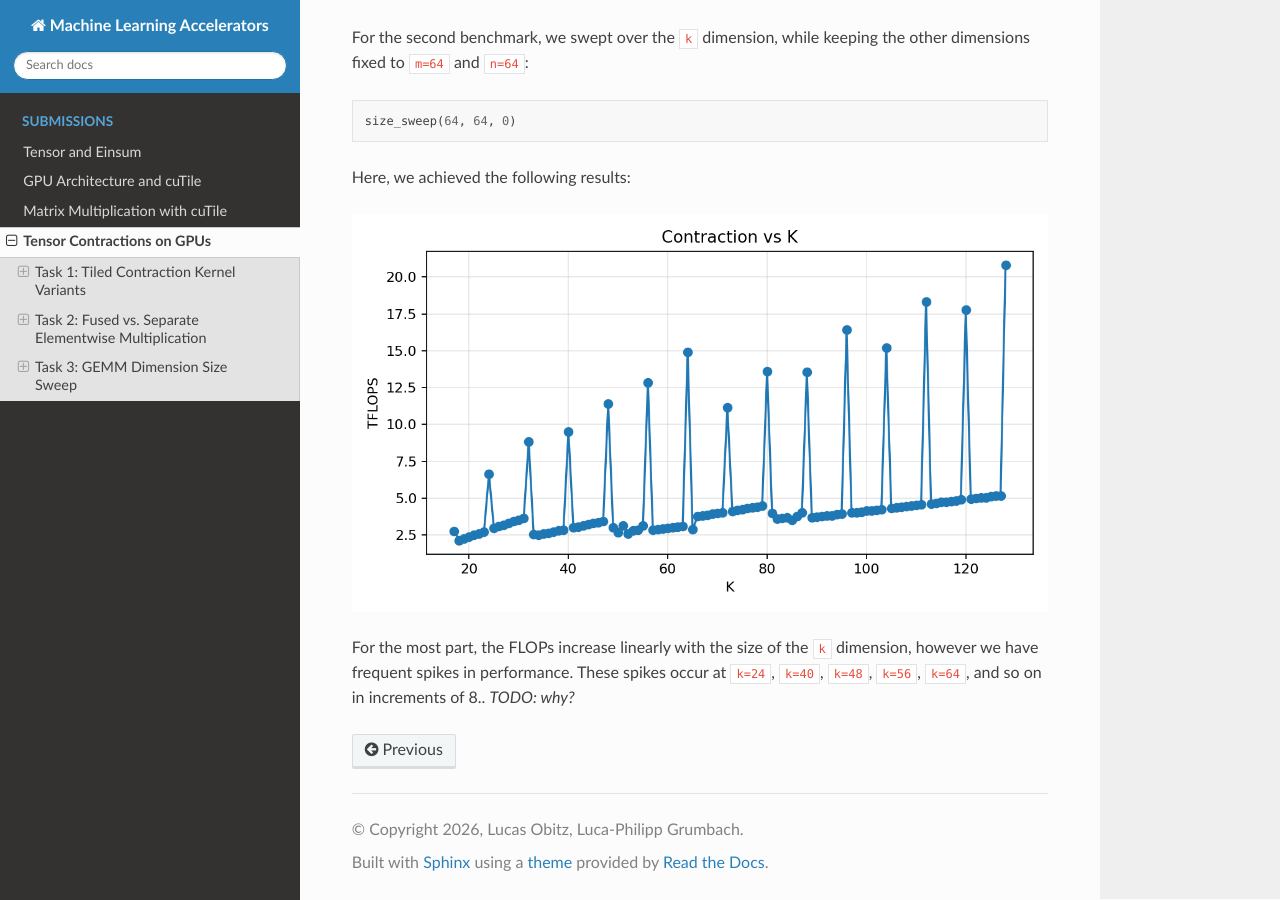
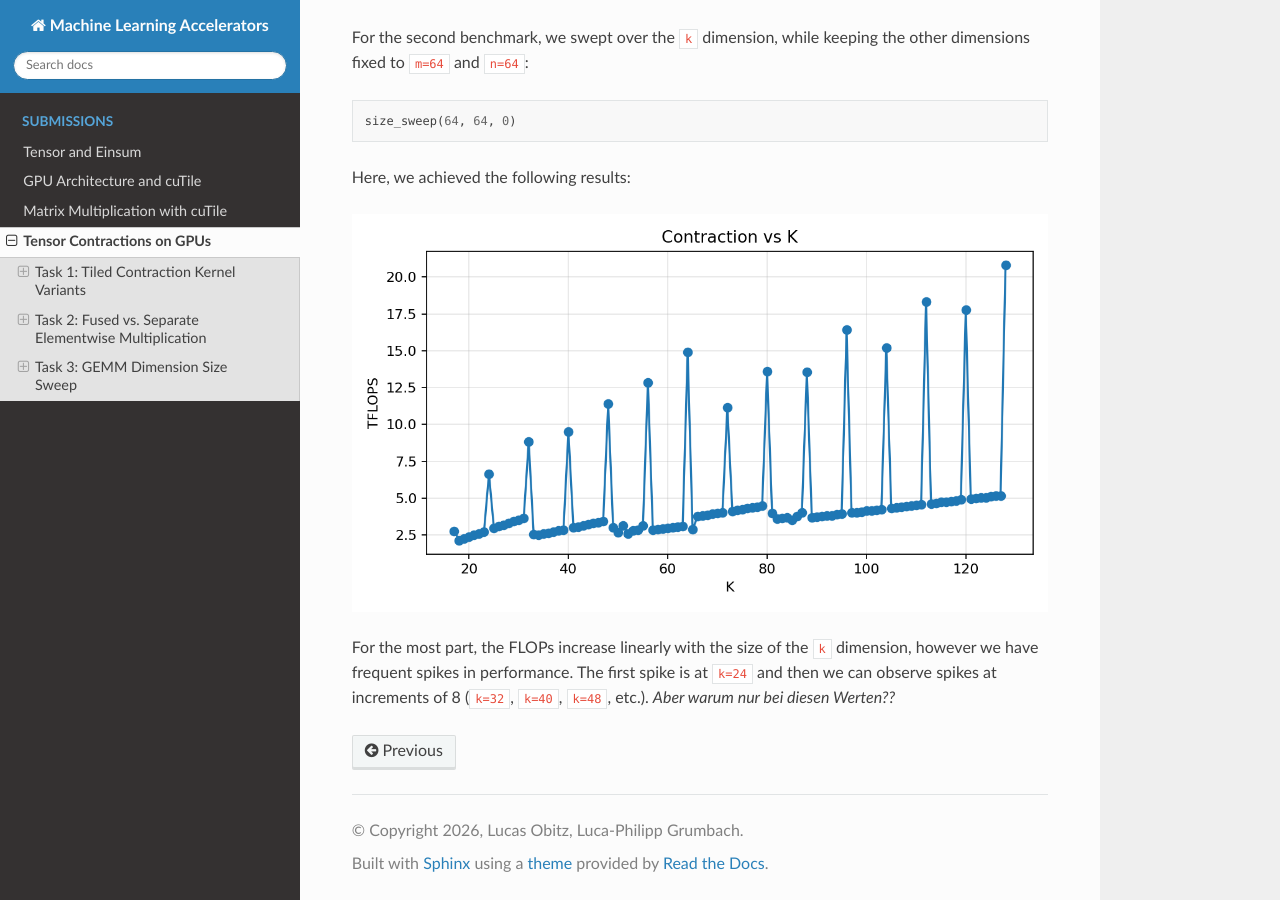
Before and after one commit to Shad00Z/machine-learning-accelerators, a Sphinx documentation site: the page built from docs/source/submissions/04_tensor_contractions.rst, in a window 1280 px wide and 900 px high, scrolled down 11006 px. Built offline with Sphinx 7.4.7 and the Read the Docs theme 3.1.0, drawn with Linux system fonts in a browser that asks for light colours.

Commit message:
Update 04_tensor_contractions.rst

```diff
--- a/docs/source/submissions/04_tensor_contractions.rst
+++ b/docs/source/submissions/04_tensor_contractions.rst
@@ -525,5 +525,6 @@ Here, we achieved the following results:
     :alt: Throughput Plot for the sweep over K
 
 For the most part, the FLOPs increase linearly with the size of the ``k`` dimension,
-however we have frequent spikes in performance. These spikes occur at ``k=24``, ``k=40``, ``k=48``, ``k=56``, ``k=64``, and so on in increments of 8..
-*TODO: why?*
+however we have frequent spikes in performance.
+The first spike is at ``k=24`` and then we can observe spikes at increments of 8 (``k=32``, ``k=40``, ``k=48``, etc.).
+*Aber warum nur bei diesen Werten??*
```
